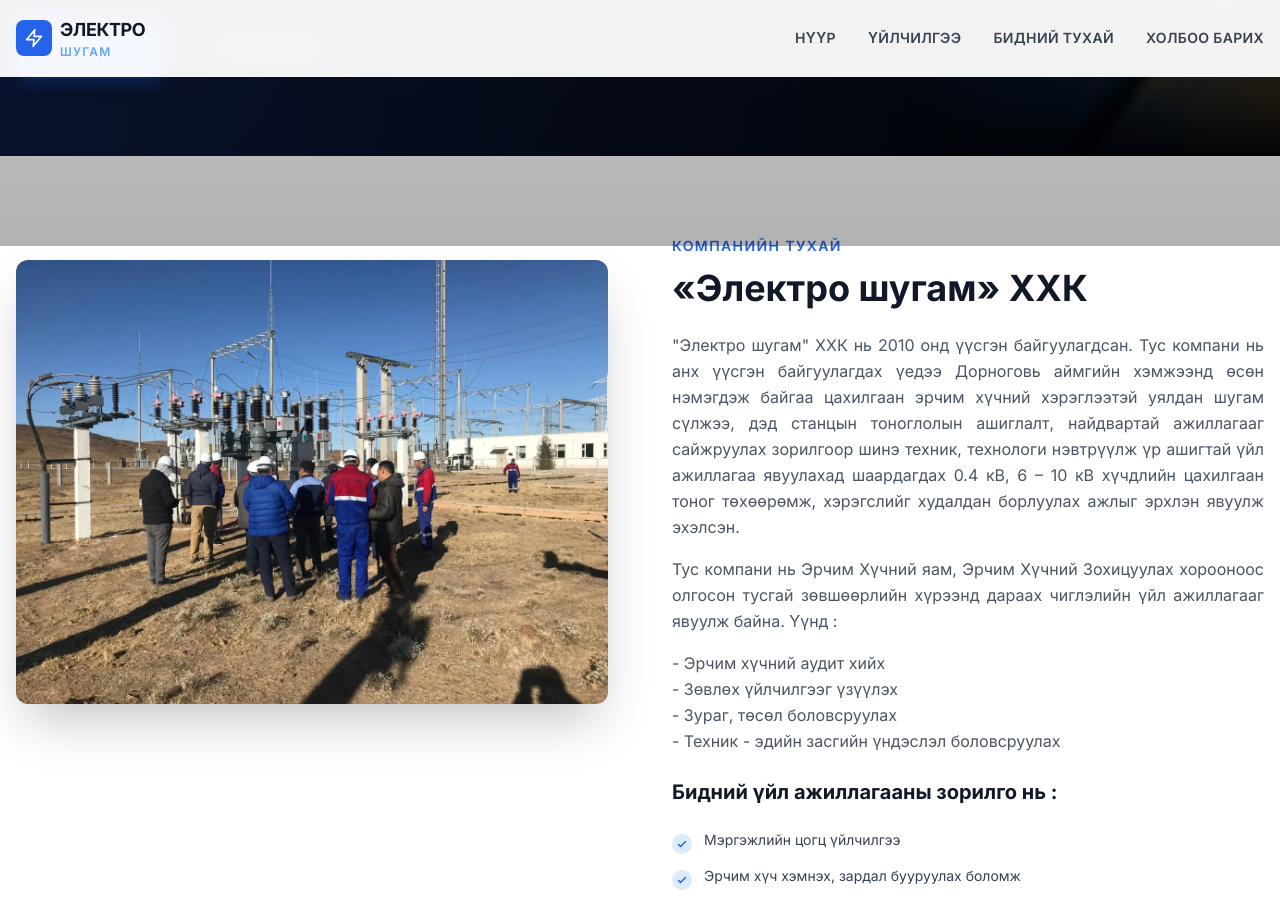
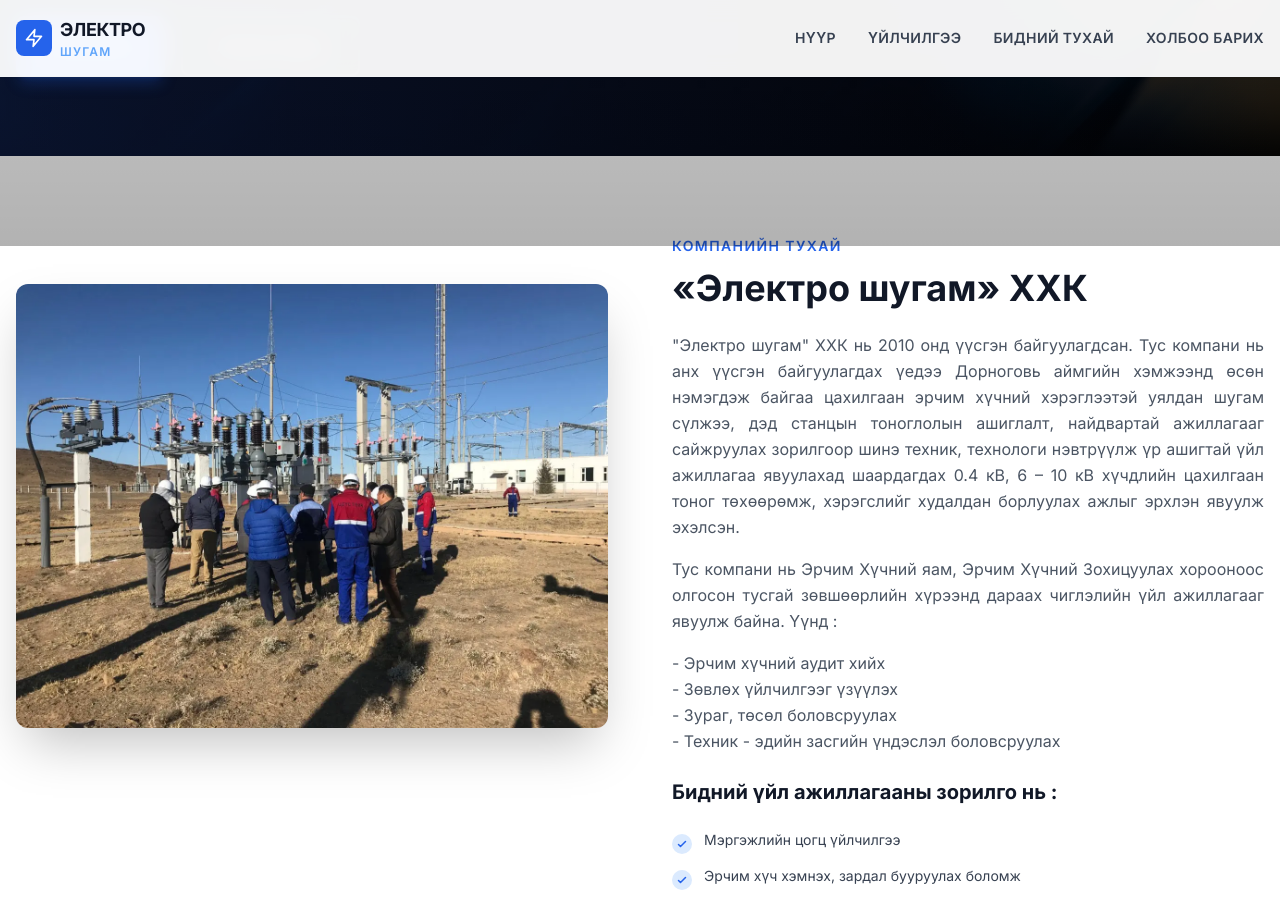
Before and after one commit to electroshugam/electroshugam_web_new, a Jekyll site: the page built from index.html, in a window 1280 px wide and 900 px high, scrolled down 654 px. Built offline with Jekyll 4.4.1, drawn with Linux system fonts in a browser that asks for light colours; nearby versions of some CDN libraries.

Commit message:
fig update

```diff
--- a/index.html
+++ b/index.html
@@ -31,7 +31,7 @@ body_class: hero-dark
   <div class="container mx-auto px-4">
     <div class="grid md:grid-cols-2 gap-12 lg:gap-16 items-start">
       <!-- Image -->
-      <div class="relative mt-6">
+      <div class="relative mt-12">
         <div class="absolute -inset-4 bg-blue-100/50 rounded-2xl -z-10 transform rotate-2"></div>
         <div class="relative rounded-xl overflow-hidden shadow-2xl">
           <img src="{{ '/media/companiin20tuhai20zurag.webp' | relative_url }}" alt="Электро шугам" class="w-full h-auto">
```
